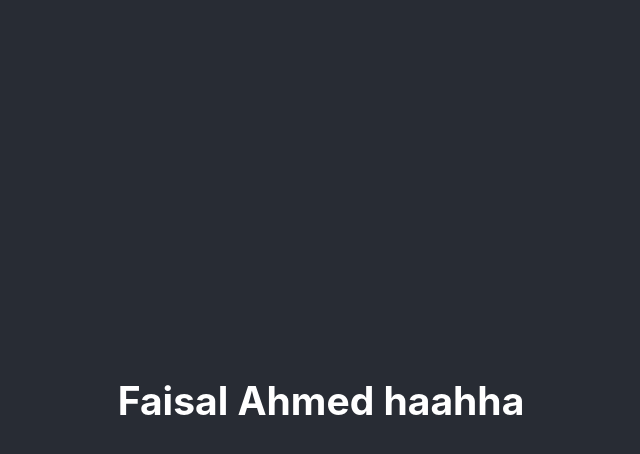
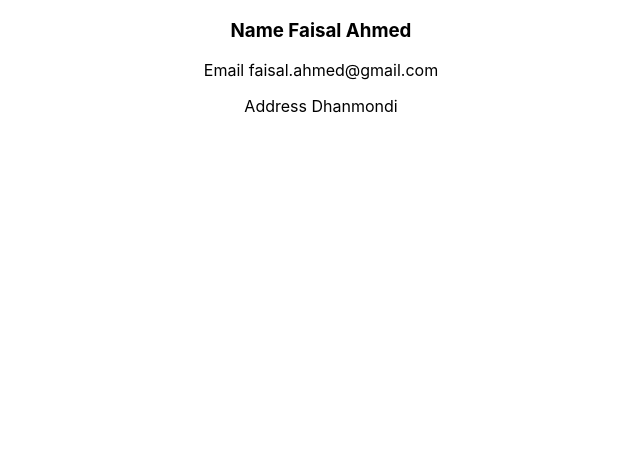
Before and after one commit to NerdFaisal404/React-JS-Learning, a React (Create React App) app: page / in a window 1280 px wide. Shown: the top 454 px of the page, without its empty margins (319-959 px from the left). Built offline with nearby package versions, Linux system fonts and the light colour scheme.

Commit message:
React Js Learning

```diff
--- a/src/App.js
+++ b/src/App.js
@@ -1,16 +1,16 @@
-import React, {Compon} from 'react';
+import React, { Component } from 'react';
 import logo from './logo.svg';
 import './App.css';
+import First from './components/First'
 
 function App() {
-  let p ='Faisal Ahmed haahha';
 
   return (
     <div className="App">
-      <header className="App-header">
-       <h2>{p?p:'No Data'}</h2>
 
-      </header>
+      <First name=" Faisal Ahmed" email="faisal.ahmed@gmail.com"
+        address="Dhanmondi" />
+
     </div>
   );
 }
--- /dev/null
+++ b/src/components/First.js
@@ -0,0 +1,17 @@
+import React, { Component } from "react";
+
+class First extends Component {
+  render() {
+    console.log()
+    return (
+      <div>
+
+        <h3>Name{this.props.name}</h3>
+        <p>Email {this.props.email}</p>
+        <p>Address {this.props.address}</p>
+
+      </div>
+    )
+  }
+}
+export default First;
```
